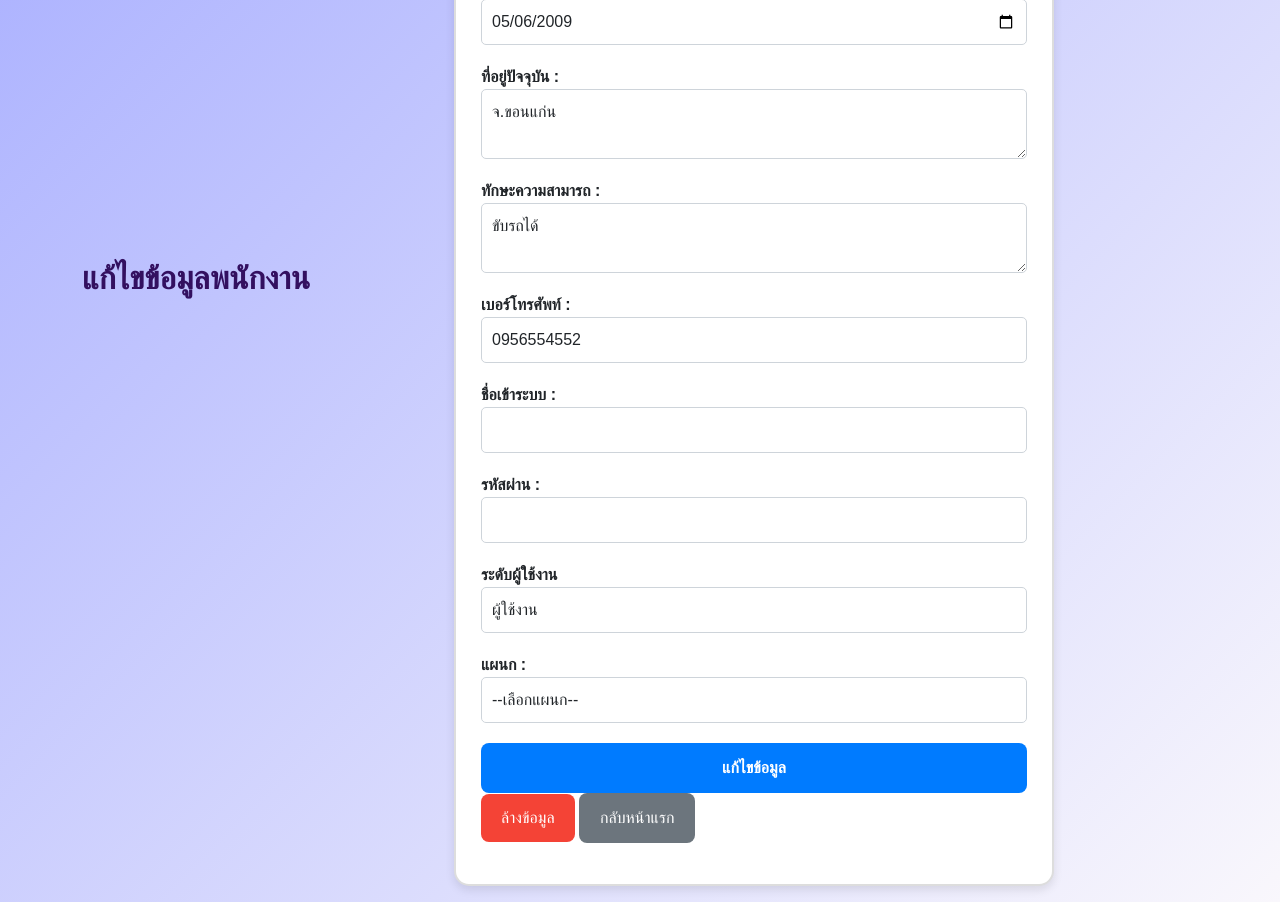
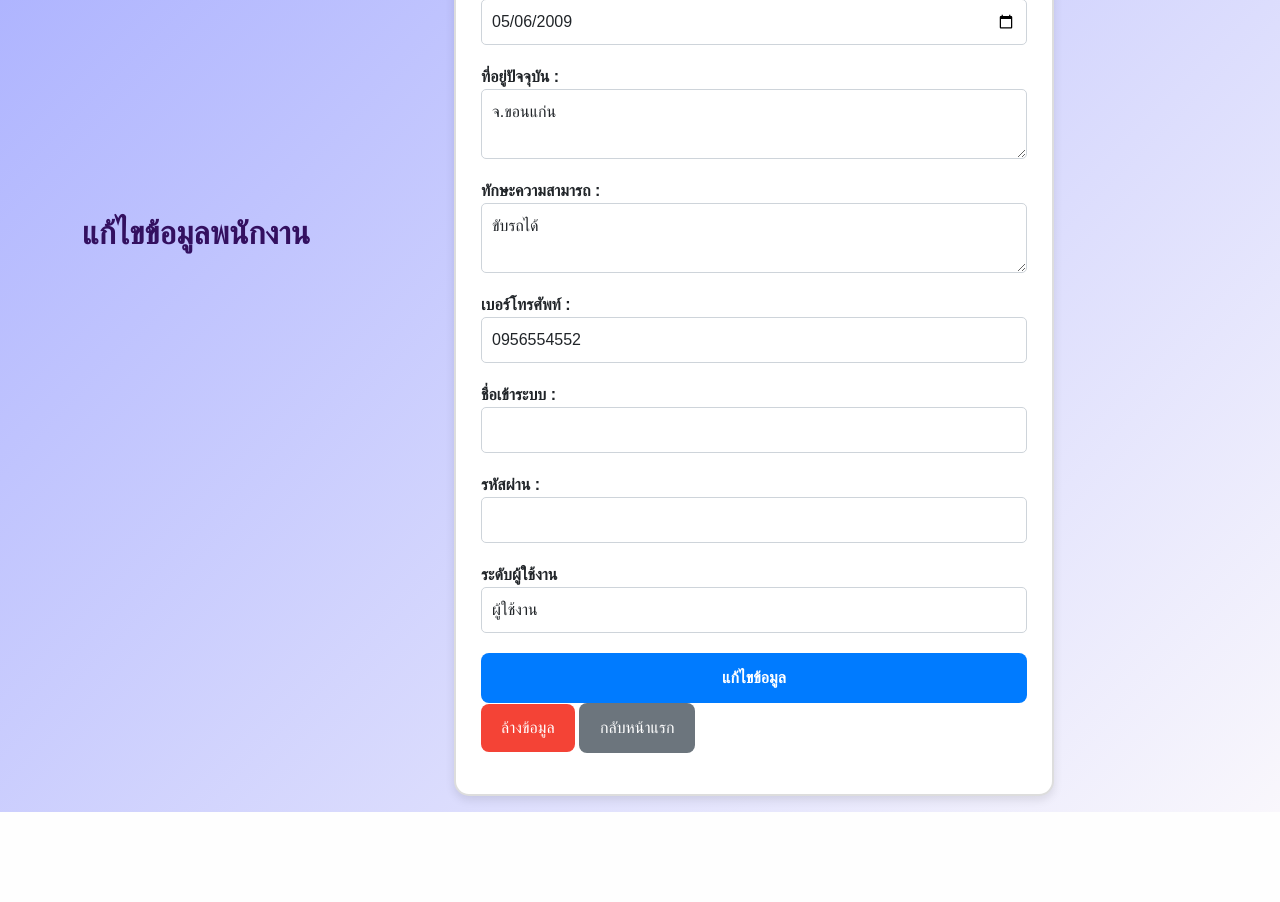
Before and after one commit to wiraphong47/2, a PHP site: page /editformdata.php?emp_id=20 in a window 1280 px wide. Shown: the part 338-1240 px from the top of the page. After the commit the page ends 1150 px from the top, so only its background shows below. Run offline with PHP 8.4, Linux system fonts and the light colour scheme; data comes from the database, SQL or seed files in the repository.

Commit message:
Add files via upload

```diff
--- a/editformdata.php
+++ b/editformdata.php
@@ -172,18 +172,7 @@ $row = mysqli_fetch_assoc($result);
         </select>
       </div>
 
-      <div class="form-group">
-        <label for="emp_department">แผนก :</label>
-        <select name="emp_department" class="form-control" required>
-          <option value="">--เลือกแผนก--</option>
-          <option value="1">ฝ่ายบุคคล</option>
-          <option value="2">ฝ่ายสินเชื่อ</option>
-          <option value="3">ฝ่ายขาย</option>
-          <option value="4">ฝ่ายจัดซื้อ</option>
-          <option value="5">ฝ่ายการเงิน</option>
-          <option value="6">ฝ่ายส่งของ</option>
-        </select>
-      </div>
+
 
       <div class="my-3">
         <input type="submit" value="แก้ไขข้อมูล" class="btn btn-custom">
```
